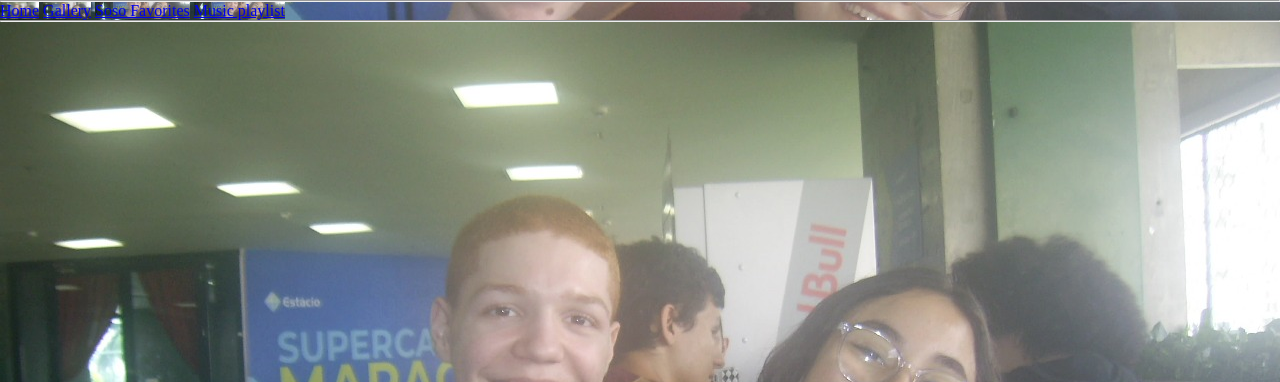
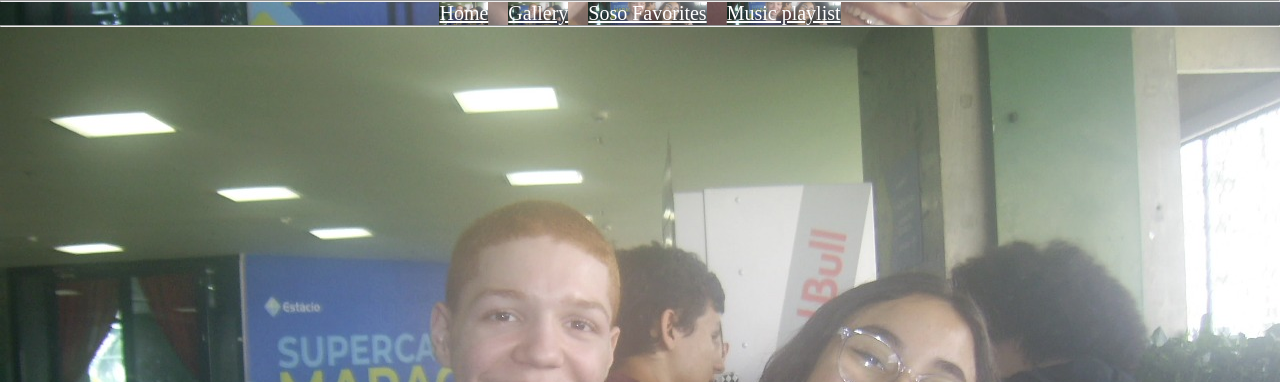
Before and after one commit to Reichs17/ELA, a plain HTML site: page favorite/favorite.html in a window 1280 px wide. Shown: the top 382 px of the page. Drawn offline with Linux system fonts and the light colour scheme.

Commit message:
Update style.css

```diff
--- a/favorite/style.css
+++ b/favorite/style.css
@@ -3,6 +3,21 @@
     background-image: url(eu.jpg);
     background-size: cover;
     background-position: center;
+}
+.social{
+    display: flex;
+    justify-content: center;
+    align-items: center;
+    gap: 20px;
+}
+.social a{
+    /*color: #C0FD0B;*/
+    color: 	#ffffff;
+    font-size: 20px;
+}
+.social a:hover{
+    color: #C0FD0B;
+    transition: 0.3s;
 }
 h1{
     display: flex;
```
